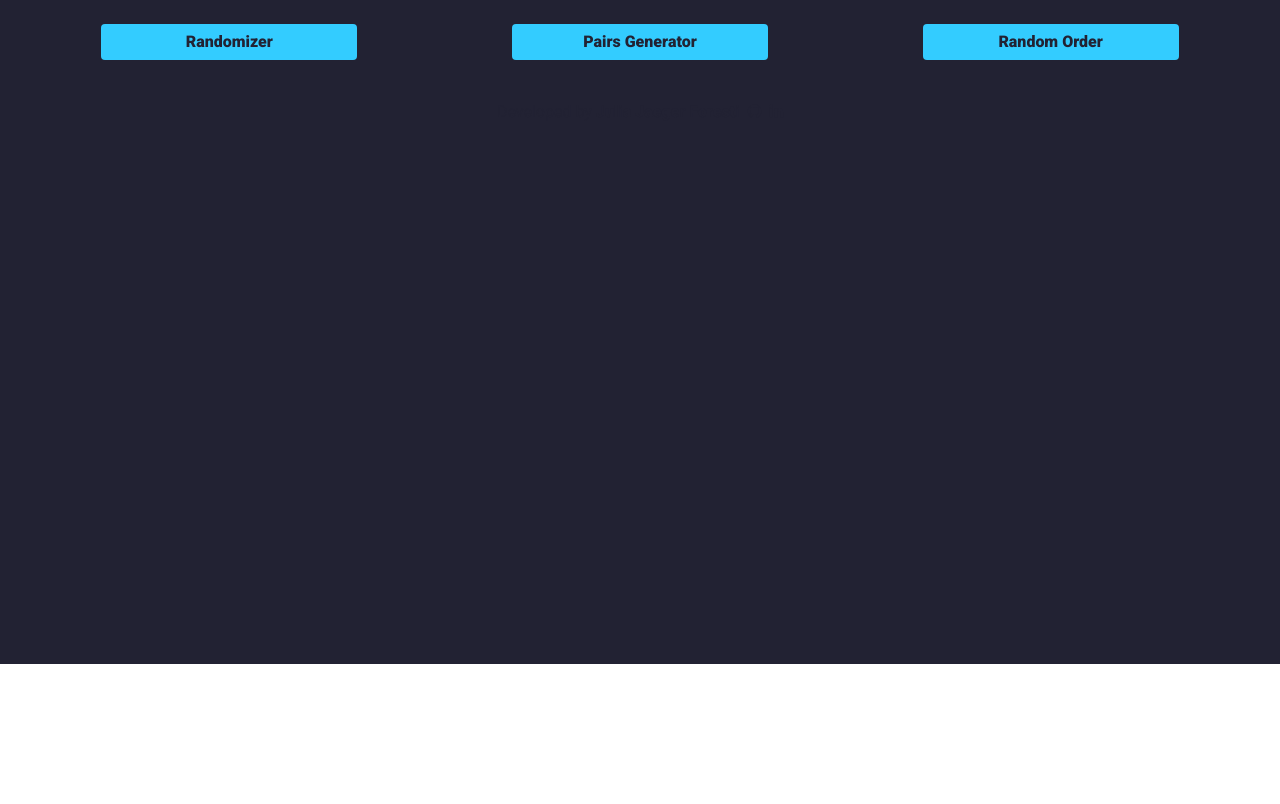
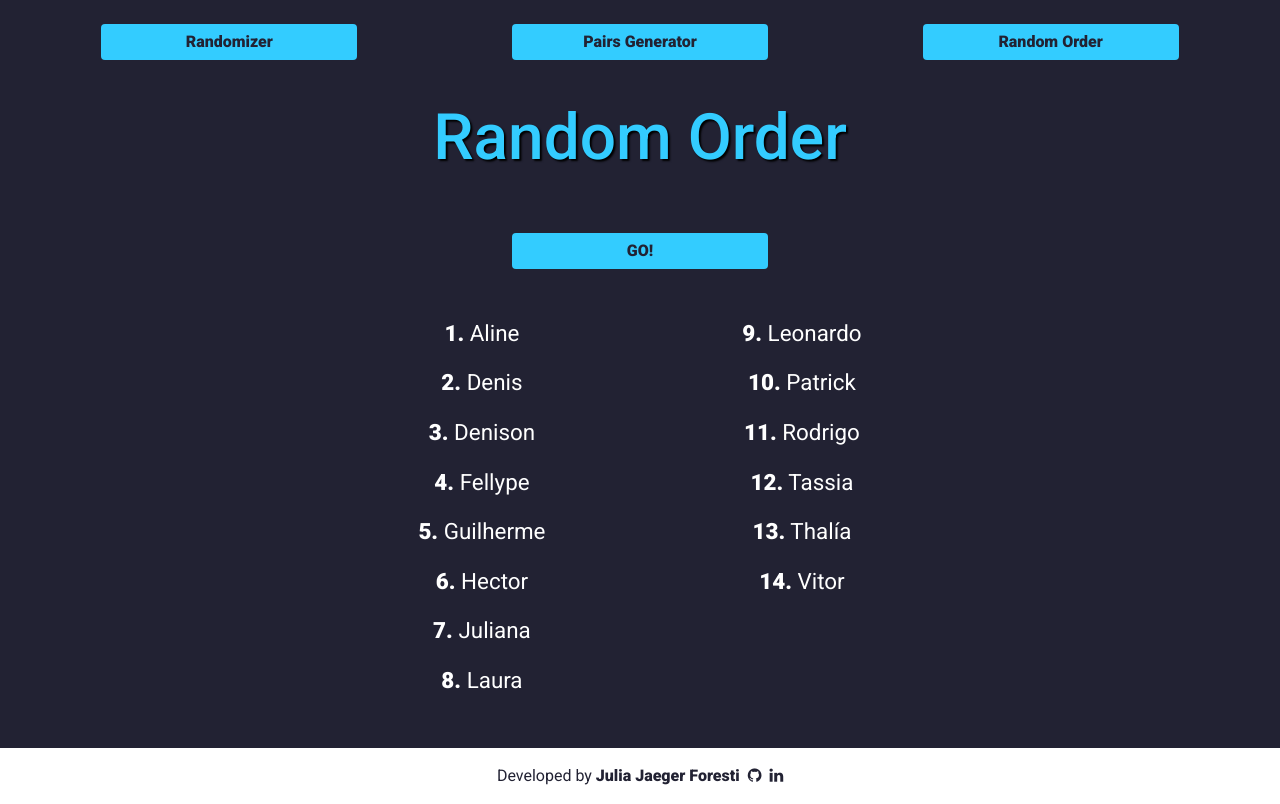
Before and after one commit to juliajforesti/randomizer, a React (Create React App) app: page /random-order in a window 1280 px wide. Built offline with nearby package versions, Linux system fonts and the light colour scheme.

Commit message:
random order added

```diff
--- a/src/assets/css/App.css
+++ b/src/assets/css/App.css
@@ -42,3 +42,9 @@ h1{
 a, .footer{
   color: #223;
 }
+.students-list{
+  color: white;
+  height: 50vh;
+  width: 50vw;
+  font-size: 1.4rem;
+}
--- a/src/components/App.js
+++ b/src/components/App.js
@@ -3,6 +3,8 @@ import {BrowserRouter, Route} from 'react-router-dom'
 import "../assets/css/App.css";
 import Footer from "./Footer";
 import Navbar from "./Navbar";
+import PairsGenerator from "./PairsGenerator";
+import RandomOrder from "./RandomOrder";
 import StudentRandomizer from "./StudentRandomizer";
 
 function App() {
@@ -11,6 +13,8 @@ function App() {
     <BrowserRouter>
       <Navbar />
       <Route path='/random' component={StudentRandomizer} />
+      <Route path='/pairs' component={PairsGenerator} />
+      <Route path='/random-order' component={RandomOrder} />
       <Footer />
     </BrowserRouter>
     </div>
--- a/src/components/PairsGenerator.js
+++ b/src/components/PairsGenerator.js
@@ -0,0 +1,11 @@
+import React from 'react';
+
+const PairsGenerator = () => {
+  return (
+    <div className="App">
+      <h1 className="pt-3">Pairs Generator</h1>
+    </div>
+  );
+}
+
+export default PairsGenerator;
--- a/src/components/RandomOrder.js
+++ b/src/components/RandomOrder.js
@@ -0,0 +1,77 @@
+import React, { useState } from "react";
+
+const RandomOrder = () => {
+  const studentsList = [
+    "Aline",
+    "Denis",
+    "Denison",
+    "Fellype",
+    "Guilherme",
+    "Hector",
+    "Juliana",
+    "Laura",
+    "Leonardo",
+    "Patrick",
+    "Rodrigo",
+    "Tassia",
+    "Thalía",
+    "Vitor",
+  ];
+
+  const [state, setState] = useState({
+    students: [...studentsList],
+    isLoading: false,
+  });
+  const shuffleArr = (arr) => {
+    let i = arr.length, j, temp;
+    if ( i === 0 ) return arr;
+    while ( --i ) {
+       j = Math.floor( Math.random() * ( i + 1 ) );
+       temp = arr[i];
+       arr[i] = arr[j];
+       arr[j] = temp;
+    }
+    return arr;
+  }
+
+  const handleClick = (e) => {
+    setState({ ...state, isLoading: true });
+    setTimeout(() => {
+      setState({
+        ...state,
+        isLoading: false,
+        students: shuffleArr(state.students),
+      });
+    }, 1000);
+  };
+
+  return (
+    <div className="App">
+      <h1 className="pt-3">Random Order</h1>
+      <button className="btn my-5 px-5" onClick={handleClick}>
+        GO!
+      </button>
+      <div className="d-flex flex-column align-items-center justify-content-center align-content-center">
+        {state.isLoading ? (
+          <div
+            className="spinner-border"
+            style={{ width: "3rem", height: "3rem" }}
+            role="status"
+          >
+            <span className="sr-only">Loading...</span>
+          </div>
+        ) : (
+          <div className="students-list d-flex flex-column flex-wrap">
+            {state.students.map((student, i) => (
+              <p key={i}>
+                <strong>{i + 1}.</strong> {student}
+              </p>
+            ))}
+          </div>
+        )}
+      </div>
+    </div>
+  );
+};
+
+export default RandomOrder;
--- a/src/components/StudentRandomizer.js
+++ b/src/components/StudentRandomizer.js
@@ -3,7 +3,6 @@ import React, {useState} from 'react';
 const StudentRandomizer = () => {
   const studentsList = [
     "Aline",
-    "Camila",
     "Denis",
     "Denison",
     "Fellype",
```
